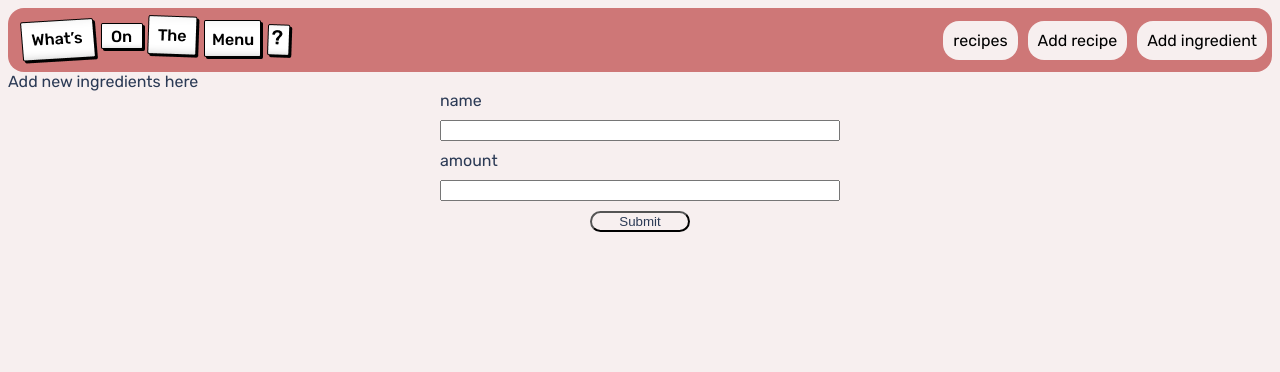
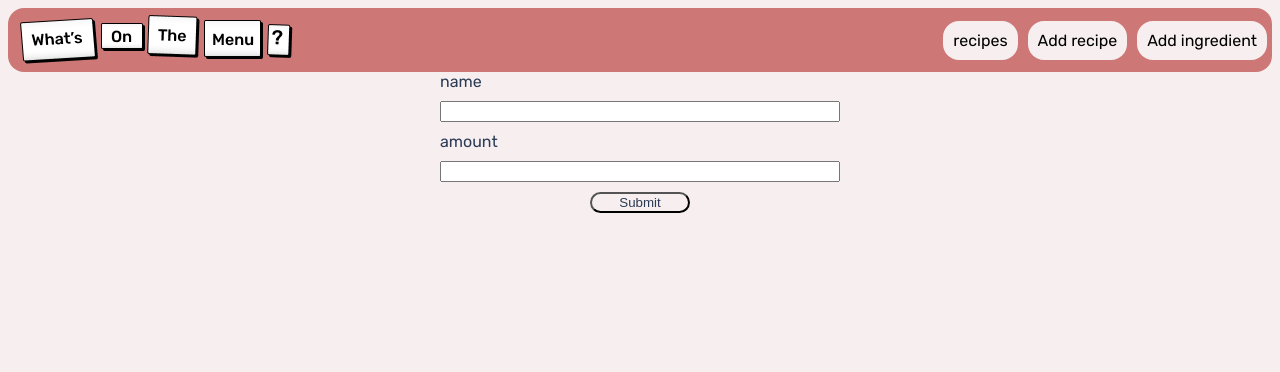
Before and after one commit to fedau/python_project_recipe_app, a Flask app: page /ingredients in a window 1280 px wide. Shown: the top 372 px of the page. Run offline with Flask 2, Linux system fonts and the light colour scheme; data that the repository does not hold is empty; some libraries are stand-ins or nearby versions.

Commit message:
styling changes

```diff
--- a/templates/ingredients/index.html
+++ b/templates/ingredients/index.html
@@ -2,7 +2,7 @@
 
 <div class="form-wrapper">
 {% block content %}
-   Add new ingredients here
+
    <form class="form-inner"  action="/ingredients" method="post">
     <label for="name"> name</label>
     <input type="text" id="name"  name="name">
--- a/templates/recipes/edit.html
+++ b/templates/recipes/edit.html
@@ -42,7 +42,7 @@
         name="diet"
         id="diet"
         value="vegetarian"
-        checked
+
       />
     </div>
     <div>vegan<input type="radio" name="diet" id="diet" value="vegan" /></div>
```
